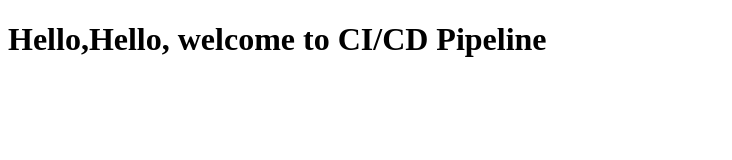
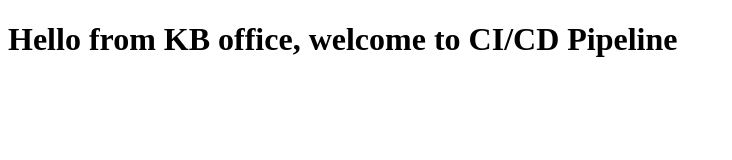
Before and after one commit to prarav/nginx, a plain HTML site: page index.html in a window 1280 px wide. Shown: the whole page, without its empty margins (0-732 px from the left). Drawn offline with Linux system fonts and the light colour scheme.

Commit message:
Update index.html

```diff
--- a/index.html
+++ b/index.html
@@ -1,9 +1,9 @@
 <!DOCTYPE html>
 <html>
 <head>
-    <title>Hello from delhi </title>
+    <title>Hello from  KB office</title>
 </head>
 <body>
-    <h1>Hello,Hello, welcome to CI/CD Pipeline</h1>
+    <h1>Hello from  KB office, welcome to CI/CD Pipeline</h1>
 </body>
 </html>
```
